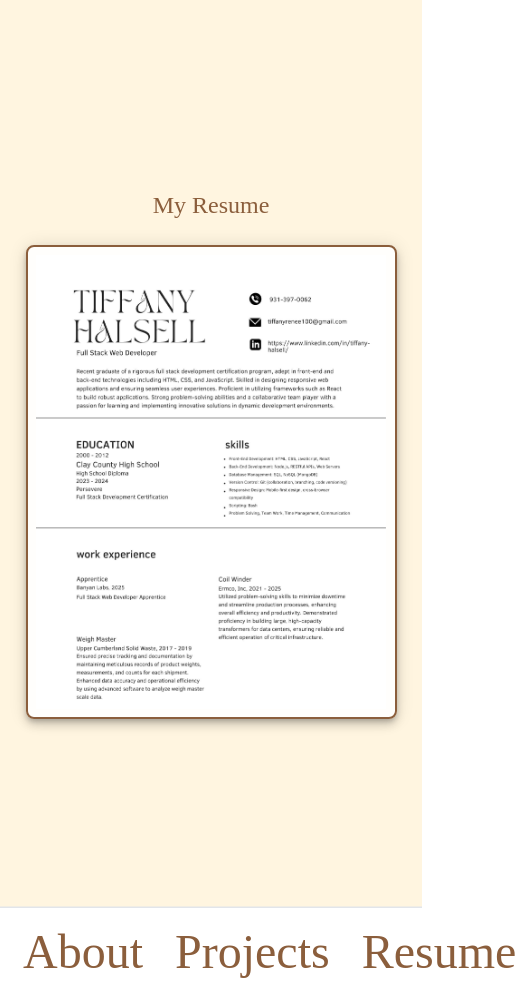
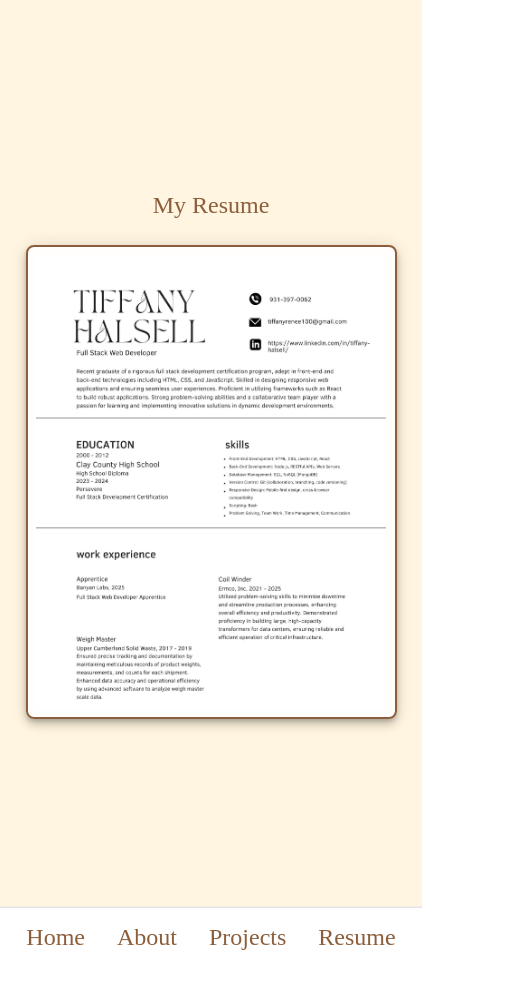
Before and after one commit to THalsell/tiffany-portfolio, a React (Vite) app: page /resume in a window 390 px wide. Shown: the whole page, 516 px wide, since content can reach past the window. After the commit the page ends 967 px from the top, so only its background shows below. Built offline with nearby package versions, Linux system fonts and the light colour scheme; a web font is replaced by a local one.

Commit message:
Make footer responsive for mobile

```diff
--- a/src/components/Footer.jsx
+++ b/src/components/Footer.jsx
@@ -12,11 +12,16 @@ const footerLinks = [
 // Common link styles
 const linkStyles = {
   fontFamily: '"Ms Madi", cursive',
-  fontSize: '3rem',
+  fontSize: {
+    xs: '1.5rem',  // mobile
+    sm: '2rem',    // tablet
+    md: '3rem',    // desktop
+  },
   color: '#8B5E3C',
   '&:hover': {
     color: '#A9745A',
   },
+  textAlign: 'center',
 };
 
 const Footer = () => {
@@ -25,11 +30,13 @@ const Footer = () => {
   component="footer"
   sx={{
     width: '100%',
-        py: 2,
+    py: { xs: 2, sm: 3 },
+    px: { xs: 2, sm: 4 },
     textAlign: 'center',
     mt: 'auto',
   }}
 >
+
       <Stack direction="row" spacing={4} justifyContent="center">
         {footerLinks.map(({ label, path }) => (
           <MuiLink
```
Lines whose indentation alone changed are shown as unchanged.
